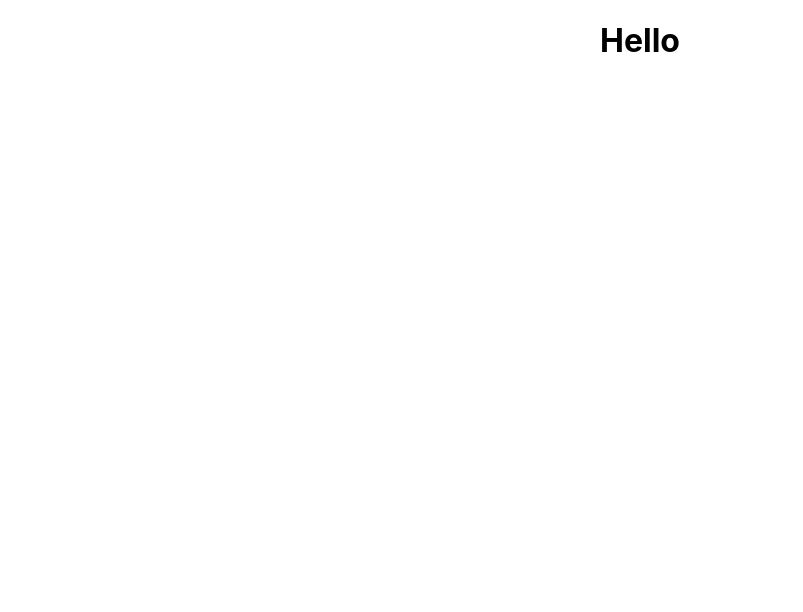
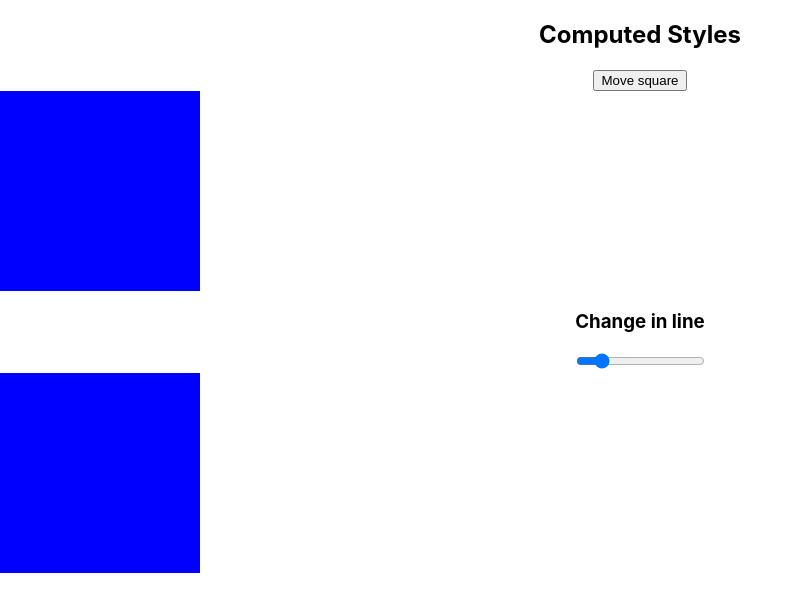
Before and after one commit to rebecca-xm/26012022, a React (Create React App) app: page / in a window 1280 px wide. Shown: the top 612 px of the page, without its empty margins (0-803 px from the left). Built offline with nearby package versions, Linux system fonts and the light colour scheme.

Commit message:
feat: added computed styles

```diff
--- a/src/App.js
+++ b/src/App.js
@@ -1,9 +1,10 @@
 import './App.css';
+import ComputedStyles from './components/ComputedStyles';
 
 function App() {
   return (
     <div className="App">
-      <h1>Hello</h1>
+      <ComputedStyles />
     </div>
   );
 }
--- /dev/null
+++ b/src/components/ComputedStyles.jsx
@@ -0,0 +1,33 @@
+import { useState } from "react";
+
+const ComputedStyles = () => {
+    const [hasMoved, setMoved] = useState(false);
+    const move = () => setMoved(!hasMoved);
+    // ^ !hasMoved setta il contrario del suo stato attuale
+    const moving = (hasMoved) => (hasMoved ? 'square move' : 'square');
+
+    const [margin, setMargin] = useState(0);
+    const onSlide = (event) => {
+        // console.log(event.target.value);
+        setMargin(parseInt(event.target.value));
+    };
+
+    return (
+        <section>
+            <h2>Computed Styles</h2>
+
+            <button onClick={move}>Move square</button>
+            <div className={moving(hasMoved)}></div>
+
+            <h3>Change in line</h3>
+            <input type='range' min='0' max='300' step='1' onChange={onSlide} />
+            <div style={{marginLeft: margin + 'px'}} className='square'></div>
+            {/* le prime graffe sono per il valore, le seconde perché sto passando
+            come oggetto le proprietà css da applicare in linea in React
+            CSS => margin-left (kebab case)
+            JS => MmarginLeft (camel case) */}
+        </section>
+    );
+};
+
+export default ComputedStyles;
--- a/src/index.css
+++ b/src/index.css
@@ -11,3 +11,14 @@ code {
   font-family: source-code-pro, Menlo, Monaco, Consolas, 'Courier New',
     monospace;
 }
+
+.square {
+  width: 200px;
+  height: 200px;
+  background-color: blue;
+  transition: all ease;
+}
+
+.square.move {
+  margin-left: 300px;
+}
```
